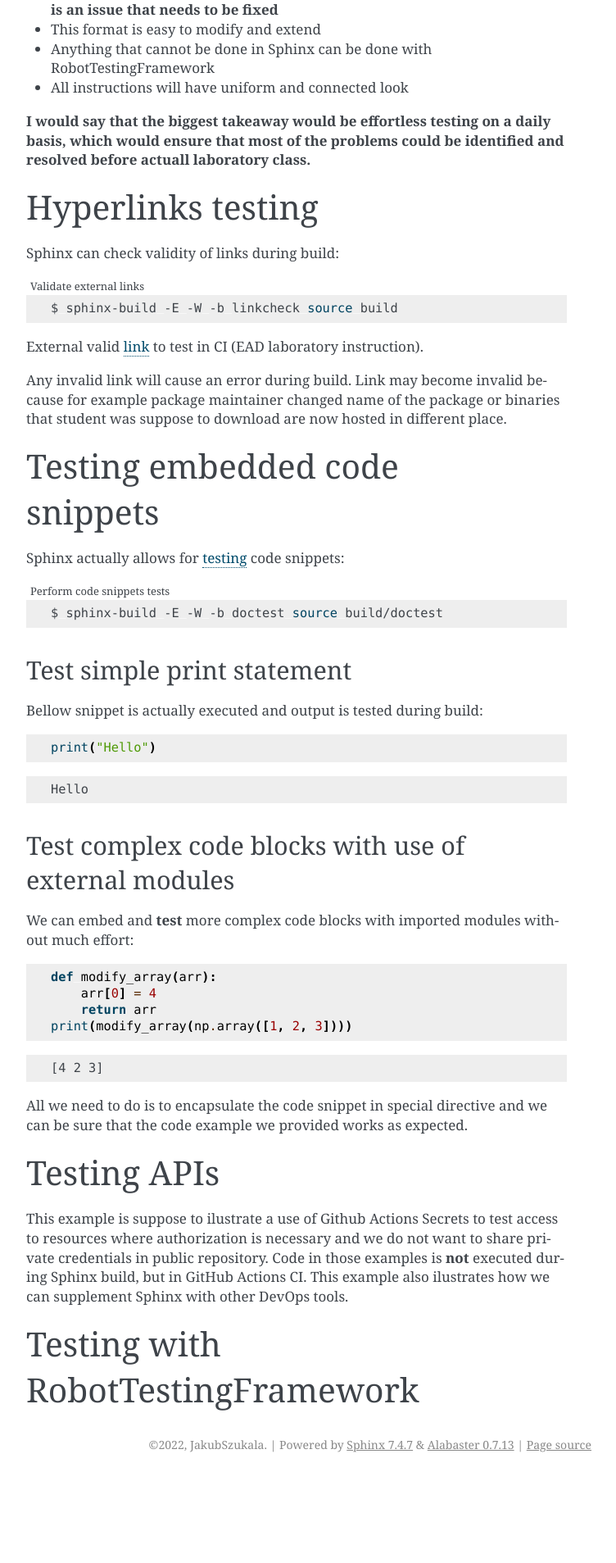
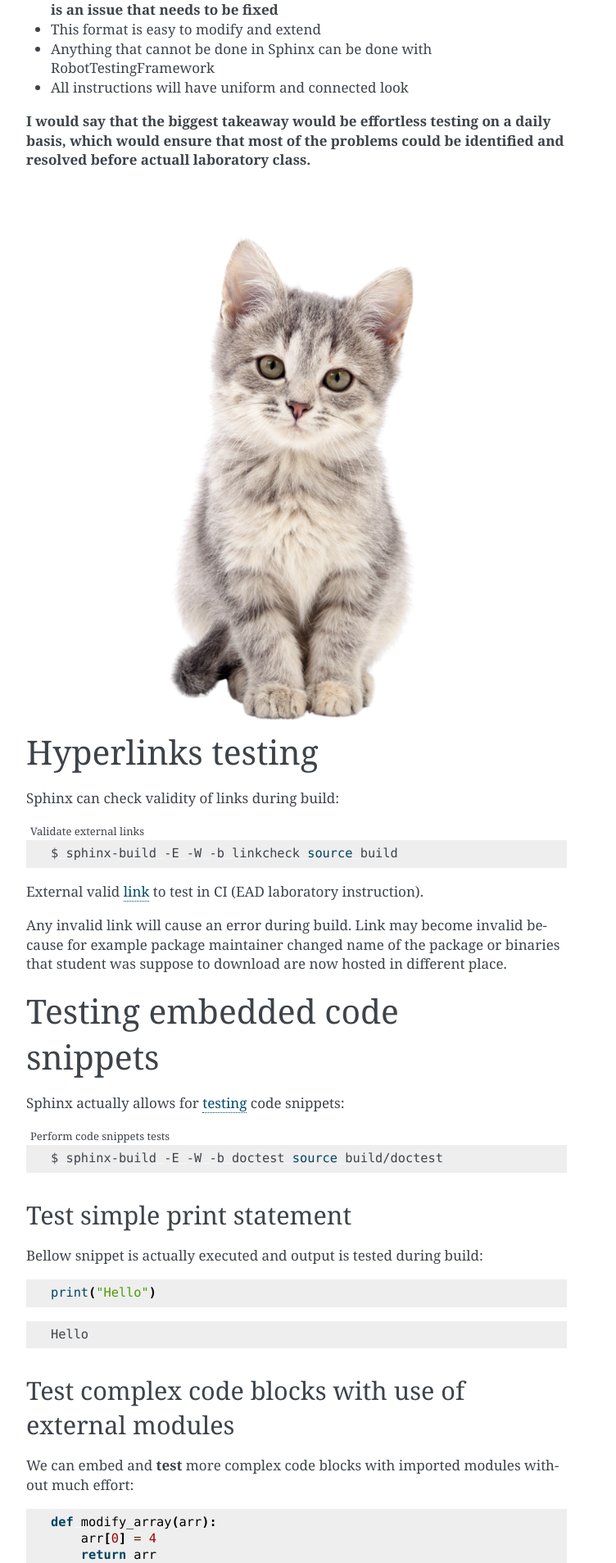
Before and after one commit to JakubSzukala/PUT-labs-instructions-CI-demonstration, a Sphinx documentation site: the page built from source/example1.rst, in a window 1280 px wide. Shown: the part 975-2882 px from the top of the page at 82% size, without its empty margins (388-1140 px from the left). Built offline with Sphinx 7.4.7, drawn with Linux system fonts in a browser that asks for light colours; before the commit the page ends 2777 px from its top, so only the background shows below that.

Commit message:
Add image to fill _static directory and hush warnings

```diff
--- a/source/conf.py
+++ b/source/conf.py
@@ -21,9 +21,6 @@ exclude_patterns = []
 
 master_doc = 'index'
 
-# We do not use for now any static files (like styles or script files)
-html_static_path = []
-
 # -- Options for HTML output -------------------------------------------------
 # https://www.sphinx-doc.org/en/master/usage/configuration.html#options-for-html-output
 
--- a/source/example1.rst
+++ b/source/example1.rst
@@ -39,6 +39,8 @@ basis, which would ensure that most of the problems could be identified and
 resolved before actuall laboratory class.**
 
 .. _instructions: https://jug.dpieczynski.pl/lab-ead/Lab%2000%20-%20Wst%C4%99p.html
+
+.. image:: _static/cat.png
 
 Hyperlinks testing
 ==================
```
Also changed, not shown: source/_static/cat.png (added).
